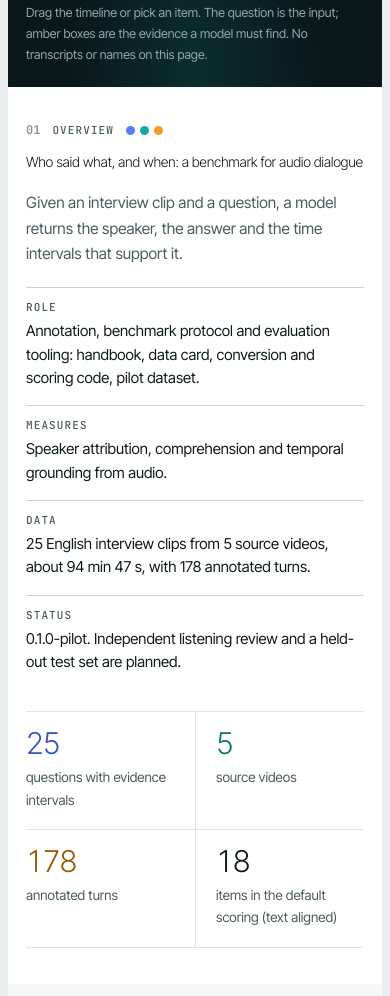
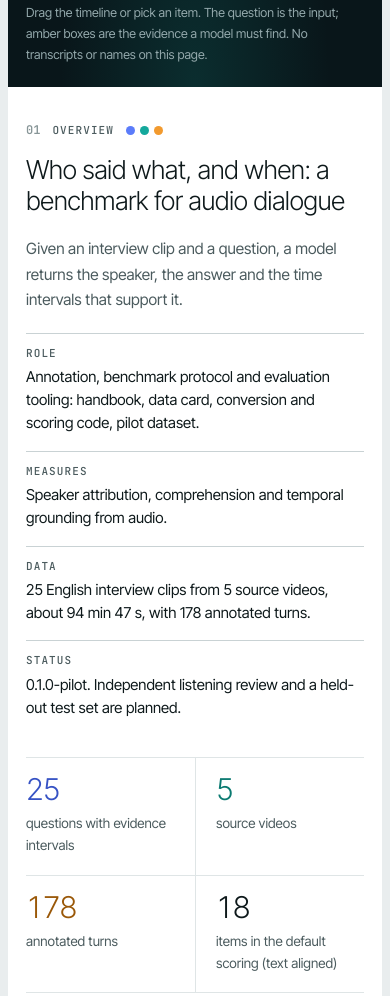
Before and after one commit to katherine0292/who-said-what-when-benchmark, a plain HTML site: page index.html in a window 390 px wide. Shown: the part 941-1937 px from the top of the page. Drawn offline with Linux system fonts and the light colour scheme.

Commit message:
Fix portfolio text wrapping and preserve readable mobile titles

```diff
--- a/index.html
+++ b/index.html
@@ -30,9 +30,9 @@ button{font:inherit;color:inherit;cursor:pointer;background:none;border:0;paddin
 a{color:inherit}
 :focus-visible{outline:2px solid var(--what);outline-offset:3px;border-radius:6px}
 h1,h2,h3,h4,p,ul,ol,figure,dl{margin:0}
-h1,h2,h3{font-weight:300;letter-spacing:-.025em;white-space:nowrap;text-wrap:nowrap;min-width:0}
+h1,h2,h3{font-weight:300;letter-spacing:-.025em;white-space:normal;text-wrap:wrap;min-width:0}
 html.zh h1,html.zh h2,html.zh h3{font-weight:400;letter-spacing:-.005em;word-break:normal;overflow-wrap:normal}
-.lbl.k,.pipe .fn b,.tape b,.rules b,.wc>.wh b,.together>.wh b,.mc b,.bl-r b{white-space:nowrap;min-width:0}
+.lbl.k,.pipe .fn b,.tape b,.rules b,.wc>.wh b,.together>.wh b,.mc b,.bl-r b{white-space:normal;min-width:0}
 .caption-note{font-size:13px;line-height:1.6;color:var(--ink-2);margin:-2px 0 14px}
 .lbl{display:block;font:500 11px/1.3 var(--m);letter-spacing:.1em;text-transform:uppercase;color:var(--ink-2)}
 html.zh .lbl{letter-spacing:.06em}
@@ -87,7 +87,7 @@ code,.mono{font-family:var(--m);font-size:.88em}
 .cover-art img{display:block;width:100%;height:auto;aspect-ratio:3/1}
 .sr-only{position:absolute;width:1px;height:1px;padding:0;margin:-1px;overflow:hidden;clip-path:inset(50%);white-space:nowrap;border:0}
 .st-wrap{position:relative;max-width:1280px;margin:0 auto;padding:clamp(26px,3.6vw,48px) max(18px,env(safe-area-inset-left,0px)) clamp(22px,3vw,36px)}
-.st-q{display:grid;grid-template-columns:auto minmax(0,1fr);gap:12px 18px;align-items:baseline;margin-bottom:16px;max-width:1000px}
+.st-q{display:grid;grid-template-columns:auto minmax(0,1fr);gap:12px 18px;align-items:baseline;margin-bottom:16px}
 .st-q p{font-size:clamp(16px,1.6vw,20px);line-height:1.45;min-height:2.9em}
 .daw{position:relative;border:1px solid var(--studio-line);border-radius:16px;background:rgba(255,255,255,.03);padding:0 0 0 0;overflow:hidden;user-select:none;touch-action:pan-y;cursor:ew-resize}
 .daw-ruler{position:relative;height:28px;margin-left:104px;border-bottom:1px solid var(--studio-line)}
@@ -136,18 +136,18 @@ html.zh .head h2{line-height:1.36;font-size:clamp(22px,2.4vw,31px)}
 .head h2::after{content:"";position:absolute;left:0;bottom:0;height:3px;width:72px;border-radius:2px;background:linear-gradient(90deg,var(--who),var(--what),var(--when));transform-origin:0 50%}
 .js .head h2::after{transform:scaleX(0);transition:transform 1s var(--ease)}
 .js .head.in h2::after{transform:scaleX(1)}
-.head .lede{font-size:15.5px;color:var(--ink-2);max-width:68ch}
+.head .lede{font-size:15.5px;color:var(--ink-2)}
 .blk{margin-top:clamp(24px,3vw,40px)}
 .g2{display:grid;grid-template-columns:repeat(2,minmax(0,1fr));gap:clamp(14px,2.2vw,28px)}
 .g2>*{min-width:0}
 .card{background:var(--paper);border:1px solid var(--line);border-radius:var(--r);padding:clamp(16px,1.8vw,22px);min-width:0}
 .alt .card{background:var(--paper)}
 .k{margin-bottom:10px}
-.sub{font-size:clamp(16px,1.3vw,18px);color:var(--ink-2);max-width:56ch}
+.sub{font-size:clamp(16px,1.3vw,18px);color:var(--ink-2)}
 
 /* intro */
 .intro{padding-top:clamp(28px,3.4vw,48px)}
-.intro h1{font-size:clamp(26px,3.1vw,42px);font-weight:400;line-height:1.2;letter-spacing:-.025em;margin:8px 0 12px;width:100%}
+.intro h1{font-size:clamp(26px,2.95vw,42px);font-weight:400;line-height:1.2;letter-spacing:-.025em;margin:8px 0 12px;width:100%}
 html.en .intro h1{font-weight:300}
 .meta2{display:grid;grid-template-columns:repeat(2,minmax(0,1fr));gap:0 clamp(24px,5vw,72px);margin-top:20px}
 .meta2>div{border-top:1px solid var(--line-2);padding:12px 0 16px;min-width:0}
@@ -158,7 +158,7 @@ html.en .intro h1{font-weight:300}
 .stats>div:not(:nth-child(4n+1)){padding-left:20px;border-left:1px solid var(--line)}
 .stats b{display:block;font-size:clamp(34px,3.6vw,50px);font-weight:300;line-height:1;letter-spacing:-.04em;font-variant-numeric:tabular-nums}
 .stats>div:nth-child(1) b{color:var(--who-i)}.stats>div:nth-child(2) b{color:var(--what-i)}.stats>div:nth-child(3) b{color:var(--when-i)}
-.stats p{margin-top:8px;font-size:13.5px;color:var(--ink-2);max-width:26ch}
+.stats p{margin-top:8px;font-size:13.5px;color:var(--ink-2)}
 
 /* why: pipeline + failure diagrams */
 .pipe{display:grid;grid-template-columns:1fr 26px 1fr 26px 1fr;align-items:stretch;gap:0}
@@ -342,7 +342,7 @@ th:nth-child(n+2):nth-child(-n+5),td:nth-child(n+2):nth-child(-n+5){text-align:c
 .term .chips .chip{background:transparent;color:var(--studio-ink);border-color:var(--studio-line);font-size:12.5px}
 .cur{display:inline-block;width:8px;height:15px;background:var(--what);vertical-align:-2px;animation:cur 1s steps(1) infinite}
 @keyframes cur{50%{opacity:0}}
-.big{font-size:clamp(48px,10vw,150px);font-weight:600;letter-spacing:-.05em;line-height:1.05;text-align:center;padding:clamp(24px,4vw,48px) 0 6px;display:flex;justify-content:center;flex-wrap:nowrap;gap:0 .24em;white-space:nowrap}
+.big{font-size:clamp(32px,10vw,150px);font-weight:600;letter-spacing:-.05em;line-height:1.05;text-align:center;padding:clamp(24px,4vw,48px) 0 6px;display:flex;justify-content:center;flex-wrap:nowrap;gap:0 .24em;white-space:nowrap}
 .big span{flex-shrink:0}
 .big span:nth-child(1){color:var(--who)}.big span:nth-child(2){color:var(--what)}.big span:nth-child(3){color:var(--when)}
 footer{padding-block:24px 36px;border-top:1px solid var(--line)}
@@ -700,27 +700,6 @@ var lang='en';
 try{var sv=localStorage.getItem('wswPreferredLanguage');if(sv==='en'||sv==='zh')lang=sv}catch(e){}
 function t(k){var c=COPY[k];return c?c[lang==='zh'?0:1]:k}
 var listeners=[];
-var titleSelector='h1:not(.sr-only),h2,h3,.lbl.k,.pipe .fn b,.tape b,.rules b,.wc>.wh b,.together>.wh b,.mc b,.bl-r b,.big';
-var titleFrame=0;
-function fitTitles(){
-  var titles=$$(titleSelector);
-  titles.forEach(function(node){node.style.removeProperty('font-size')});
-  titles.forEach(function(node){
-    var style=getComputedStyle(node),padding=parseFloat(style.paddingLeft)+parseFloat(style.paddingRight);
-    var available=node.clientWidth-padding;
-    if(available<=0)return;
-    var range=document.createRange();range.selectNodeContents(node);
-    for(var attempt=0;attempt<3&&range.getBoundingClientRect().width>available;attempt++){
-      var size=parseFloat(getComputedStyle(node).fontSize);
-      var next=Math.floor(size*(available-1)/range.getBoundingClientRect().width*100)/100;
-      node.style.fontSize=Math.max(1,next)+'px';
-    }
-  });
-}
-function scheduleTitleFit(){
-  cancelAnimationFrame(titleFrame);
-  titleFrame=requestAnimationFrame(fitTitles);
-}
 function setLang(l,remember){
   lang=l;document.documentElement.lang=l==='zh'?'zh-CN':'en';document.documentElement.classList.toggle('zh',l==='zh');document.documentElement.classList.toggle('en',l==='en');
   $$('[data-k]').forEach(function(n){n.textContent=t(n.dataset.k)});
@@ -728,7 +707,6 @@ function setLang(l,remember){
   if(remember){try{localStorage.setItem('wswPreferredLanguage',l)}catch(e){}}
   listeners.forEach(function(f){f()});
   document.title=l==='zh'?'谁在什么时候说了什么':'Who Said What When';
-  fitTitles();
 }
 function fmt(ms){var s=Math.floor(ms/1000),m=Math.floor(s/60);return m+':'+String(s%60).padStart(2,'0')}
 function fmt1(s){return s.toFixed(1)}
@@ -851,7 +829,7 @@ function onScroll(){
   var hero=$('#hero').getBoundingClientRect();
   railEl.classList.toggle('away',hero.bottom>innerHeight*.55);
 }
-addEventListener('scroll',onScroll,{passive:true});addEventListener('resize',function(){buildHero();onScroll();scheduleTitleFit()});
+addEventListener('scroll',onScroll,{passive:true});addEventListener('resize',function(){buildHero();onScroll()});
 function ribbonSeek(e){
   var r=ribbon.getBoundingClientRect(),p=Math.min(1,Math.max(0,(e.clientX-r.left)/r.width));
   var h=document.documentElement;scrollTo({top:p*(h.scrollHeight-innerHeight),behavior:'auto'});
@@ -966,6 +944,5 @@ if(FINE&&!RM){
 /* ---------- init ---------- */
 $$('.langs button').forEach(function(b){b.addEventListener('click',function(){setLang(b.dataset.l,true)})});
 setLang(lang);buildChips();buildHero();sizeEv();setPlay();onScroll();requestAnimationFrame(frame);
-if(document.fonts){document.fonts.ready.then(scheduleTitleFit);document.fonts.addEventListener('loadingdone',scheduleTitleFit)}
 })();
 </script></body></html>
```
